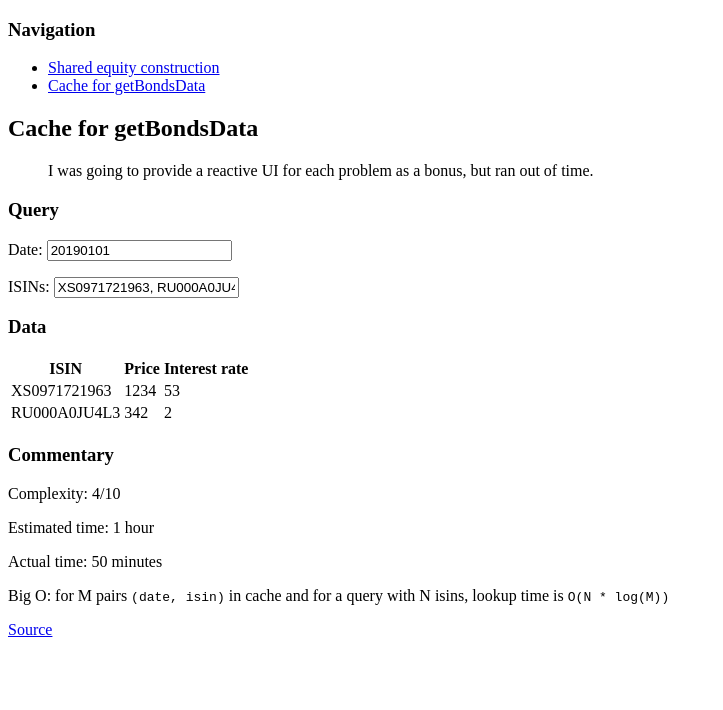
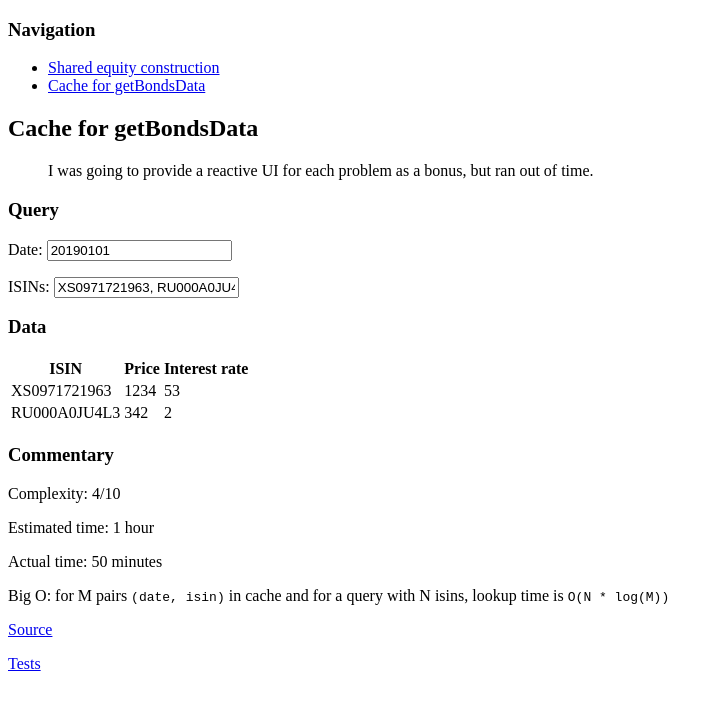
Before and after one commit to Kinrany/skybonds-test, a React app: page /#/bonds-data-cache in a window 1280 px wide. Shown: the top 710 px of the page, without its empty margins (0-723 px from the left). Built offline with nearby package versions, Linux system fonts and the light colour scheme.

Commit message:
Add references to sources and tests in Readme; add references to tests on demo pages

```diff
--- a/src/BondsDataCache/BondsDataCache.tsx
+++ b/src/BondsDataCache/BondsDataCache.tsx
@@ -127,6 +127,11 @@ export function BondsDataCache() {
             Source
           </a>
         </p>
+        <p>
+          <a href="https://github.com/Kinrany/skybonds-test/blob/master/src/BondsDataCache/BondsDataCache.test.tsx">
+            Tests
+          </a>
+        </p>
       </div>
     </div>
   );
--- a/src/SharedEquity/SharedEquity.tsx
+++ b/src/SharedEquity/SharedEquity.tsx
@@ -70,6 +70,11 @@ export function SharedEquity() {
             Source
           </a>
         </p>
+        <p>
+          <a href="https://github.com/Kinrany/skybonds-test/blob/master/src/SharedEquity/SharedEquity.test.ts">
+            Tests
+          </a>
+        </p>
       </div>
     </div>
   );
```
Also changed, not shown: 1 other file (tests, documents, lock files or other folders).
